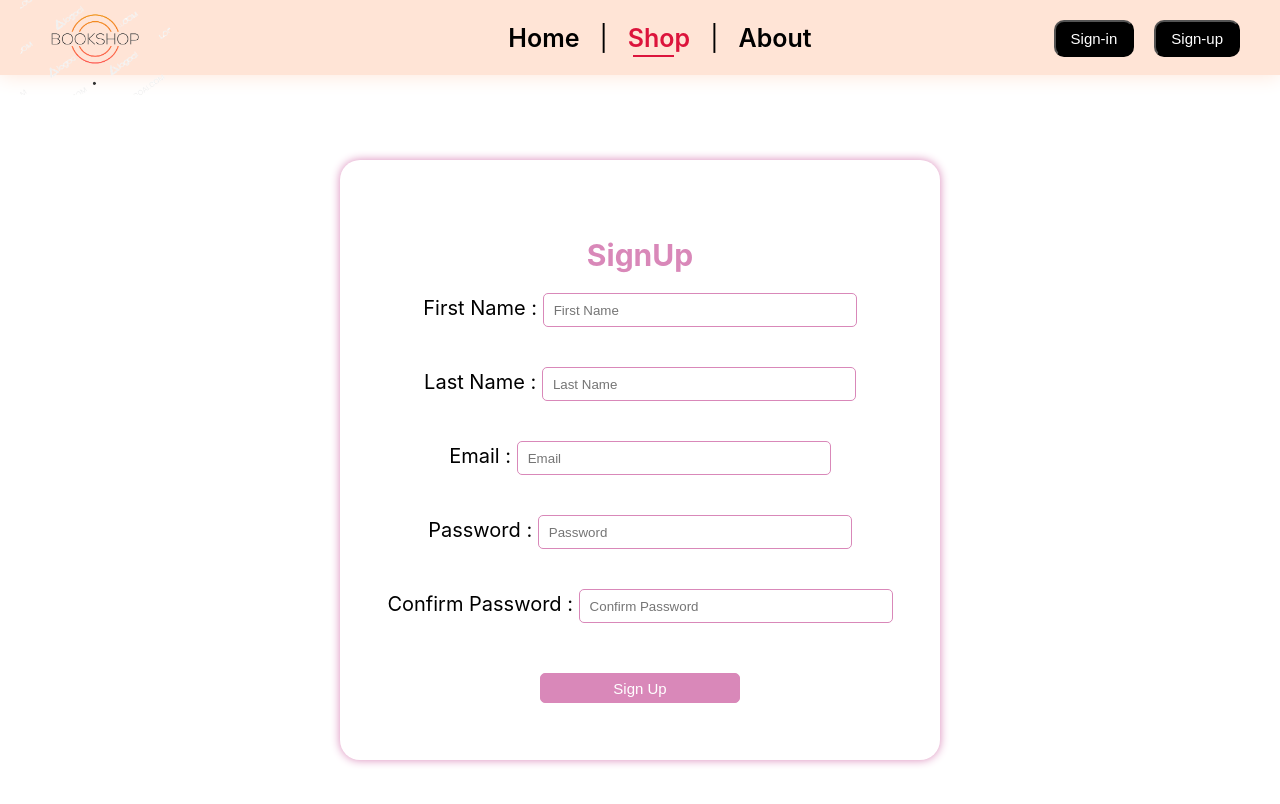
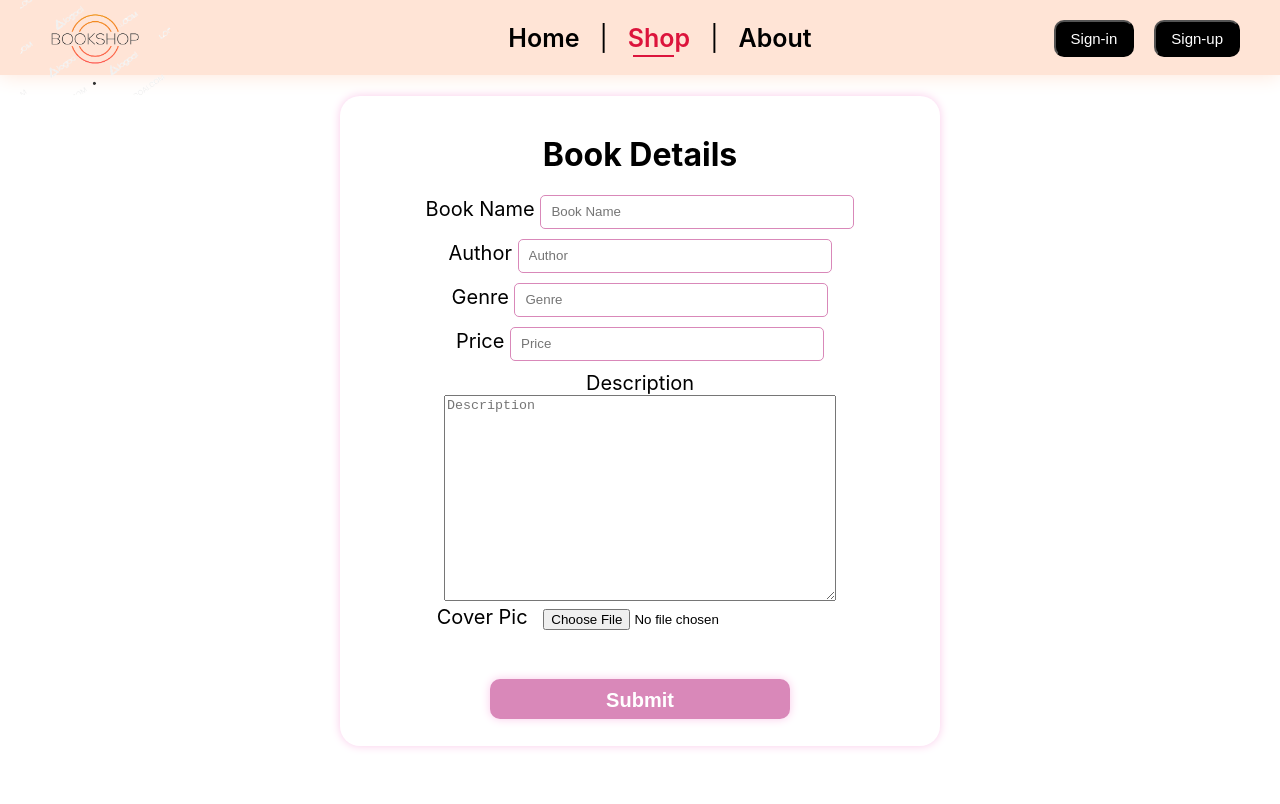
Before and after one commit to hs7898753/BookShop, a React (Create React App) app in the folder frontend/: page / in a window 1280 px wide. Shown: the top 804 px of the page. Built offline with nearby package versions, Linux system fonts and the light colour scheme.

Commit message:
Book Details Page

```diff
--- a/frontend/src/App.js
+++ b/frontend/src/App.js
@@ -3,10 +3,11 @@ import Shop from "./Pages/Shop/index.js";
 import Product from "./Pages/Product";
 import SignIn from "./Pages/SignIn";
 import SignUp from "./Pages/SignUp";
+import AddBook from "./Pages/AddBook";
 function App() {
   return (
     <div className="App">
-      <SignUp/>
+      <AddBook/>
     </div>
   );
 }
--- /dev/null
+++ b/frontend/src/Pages/AddBook/index.css
@@ -0,0 +1,31 @@
+.addbook{
+    margin :12vh auto;
+    border-radius: 20px;
+    box-shadow: 0 0 10px 0 #FACBEA;
+    display: flex;
+    flex-direction: column;
+    align-items: center;
+    justify-content: center;
+    height: 650px;
+    width:600px;
+}
+#image{
+    border: none;
+}
+#submit{
+    background-color: #D988B9;
+    border: none;
+    border-radius: 10px;
+    padding: 10px;
+    margin: 10px;
+    font-size: 20px;
+    font-weight: bold;
+    color: #fff;
+    cursor: pointer;
+    box-shadow: 0 0 10px 0 #FACBEA;
+    height:40px;
+}
+#submit:hover{
+    background-color: #FACBEA;
+    color: #fff;
+}
--- /dev/null
+++ b/frontend/src/Pages/AddBook/index.js
@@ -0,0 +1,26 @@
+import Navbar from "../../components/Navbar";
+import "./index.css";
+
+function AddBook() {
+    return (
+        <>
+        <Navbar/>
+        <div className="addbook">
+            <h1>Book Details</h1>
+            <form>
+                <label >Book Name <input type="text" id="bookname" name="bookname" placeholder="Book Name"/></label><br/>
+                <label >Author <input type="text" id="author" name="author" placeholder="Author"/></label><br/>
+                <label >Genre <input type="text" id="genre" name="genre" placeholder="Genre"/></label><br/>
+                <label >Price <input type="text" id="price" name="price" placeholder="Price"/></label><br/>
+                <label >Description</label><br/>
+                <textarea id="description" name="description" placeholder="Description" style={{height:"200px", width:"90%"}}></textarea><br/>
+                <label >Cover Pic <input type="file" id="image" name="image" placeholder="Image"/></label><br/>
+                <br/>
+                <input id="submit" type="submit" value="Submit"/><br/>
+            </form>
+        </div>
+        </>
+    )
+}
+
+export default AddBook;
```
